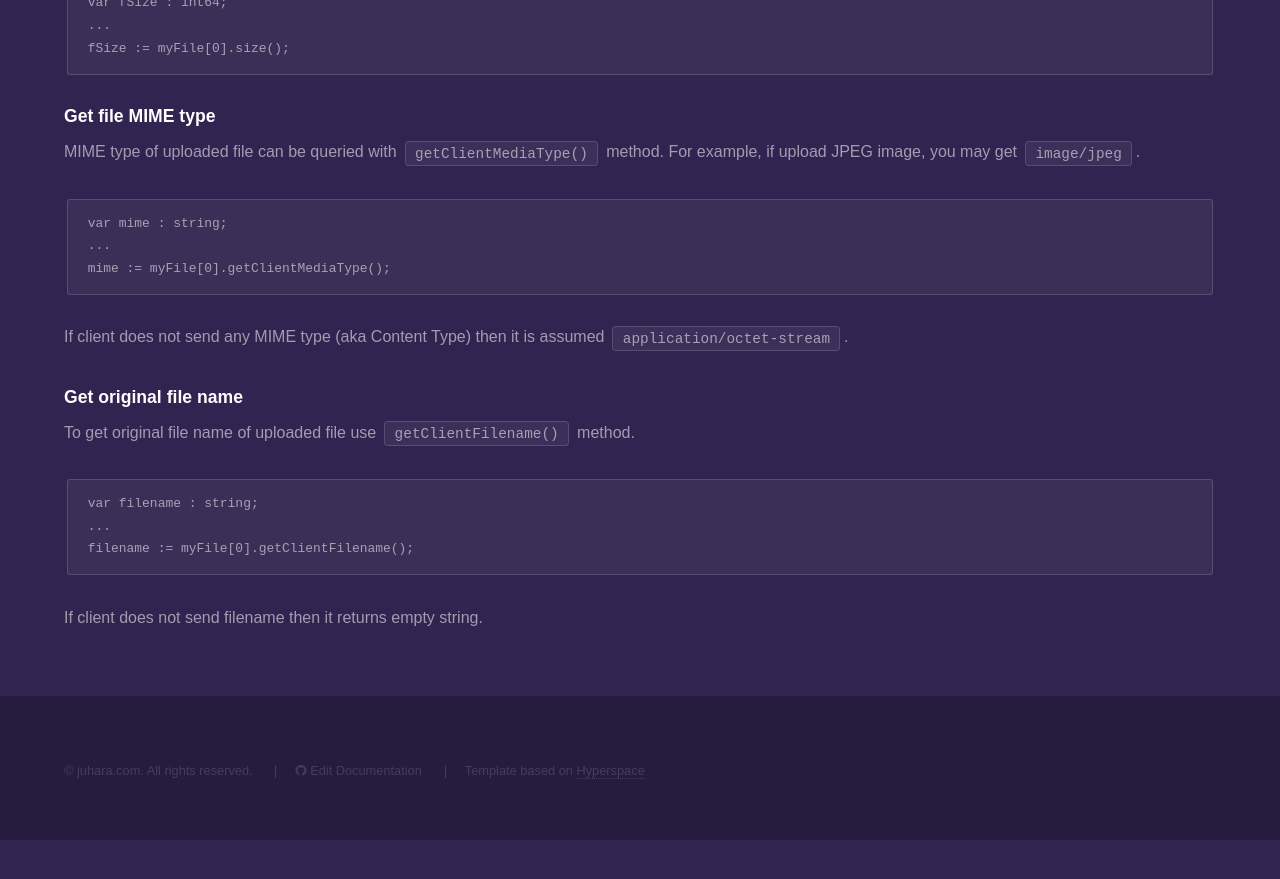
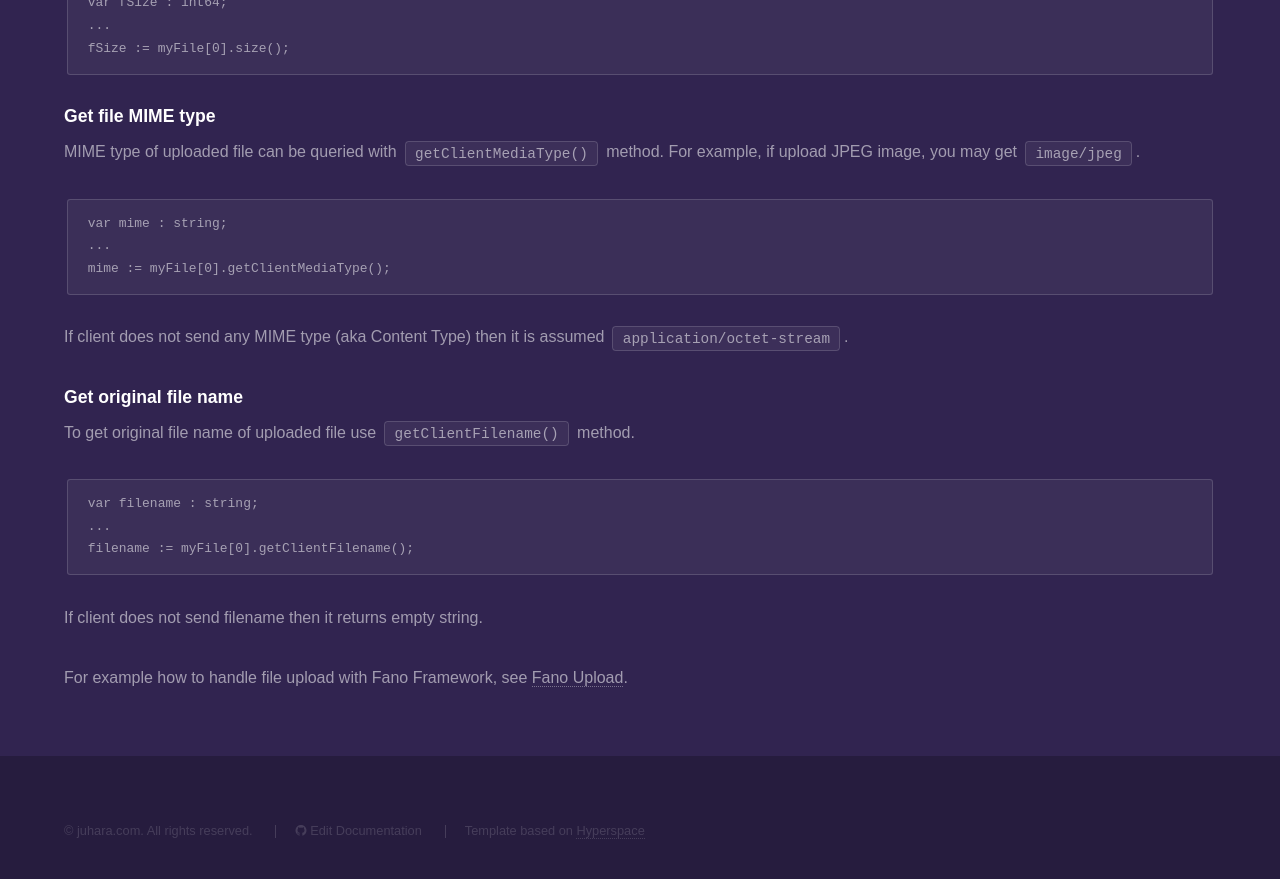
Before and after one commit to fanoframework/fanoframework.github.io, a Jekyll site: the page built from working-with-request/index.md, in a window 1280 px wide and 900 px high, scrolled down 3998 px. Shown: the top 879 px of the window. Built offline with Jekyll 4.4.1, drawn with Linux system fonts in a browser that asks for light colours; our own code applies the rules of GitHub Pages for plain Markdown files; before the commit the page ends 4838 px from its top, so only the background shows below that.

Commit message:
add link to example file upload application

````diff
--- a/working-with-request/index.md
+++ b/working-with-request/index.md
@@ -195,3 +195,6 @@ filename := myFile[0].getClientFilename();
 ```
 
 If client does not send filename then it returns empty string.
+
+For example how to handle file upload with Fano Framework, see
+[Fano Upload](https://github.com/fanoframework/fano-upload).
````
